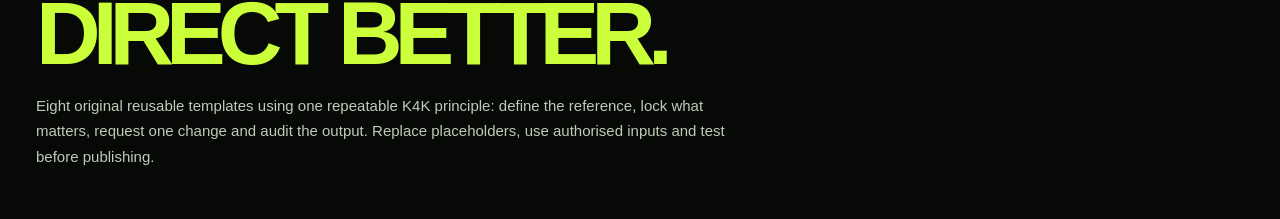
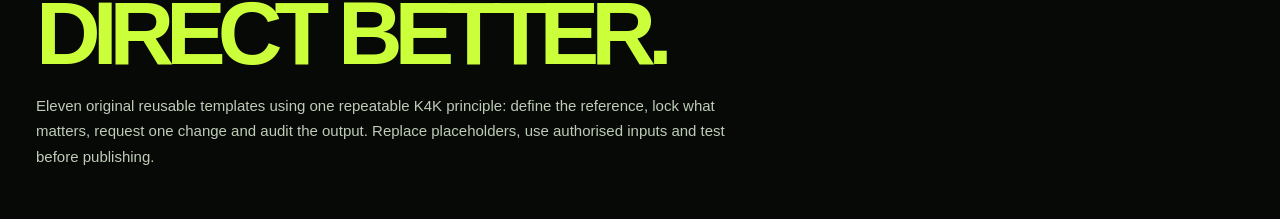
Before and after one commit to kreativestudios4k-lgtm/k4k-academy-v2, a Next.js app: page /prompts in a window 1280 px wide. Shown: the part 247-466 px from the top of the page. Built offline with nearby package versions, Linux system fonts and the light colour scheme; no server answers.

Commit message:
Link Academy navigation and prompt vault to new viral character swap workflow

```diff
--- a/app/prompts/page.js
+++ b/app/prompts/page.js
@@ -11,7 +11,7 @@ export default function K4KPromptVault(){
  async function copy(prompt,index){try{await navigator.clipboard.writeText(prompt);setCopied(index);setError('')}catch{setError('Clipboard access was denied. Select the template and copy it manually.')}}
  return <main className="k4k-classroom"><IdeaHeader privateArea/><div className="k4k-course-shell">
   <nav className="k4k-course-breadcrumb"><Link href="/academy"><ArrowLeft size={16}/> YOUR STUDIO</Link><span>THE K4K PROMPT CONTROL ROOM</span></nav>
-  <header style={{padding:'55px 0 33px'}}><span className="k4k-course-kicker">K4K ACADEMY / CONTROLLED GENERATION</span><h1 style={{fontSize:'clamp(53px,7vw,98px)',letterSpacing:'-.09em',lineHeight:'.88',margin:'20px 0'}}>PROMPT LESS.<br/><span style={{color:'#caff39'}}>DIRECT BETTER.</span></h1><p style={{fontSize:15,color:'#bfccb7',lineHeight:1.7,maxWidth:720}}>Eight original reusable templates using one repeatable K4K principle: define the reference, lock what matters, request one change and audit the output. Replace placeholders, use authorised inputs and test before publishing.</p></header>
+  <header style={{padding:'55px 0 33px'}}><span className="k4k-course-kicker">K4K ACADEMY / CONTROLLED GENERATION</span><h1 style={{fontSize:'clamp(53px,7vw,98px)',letterSpacing:'-.09em',lineHeight:'.88',margin:'20px 0'}}>PROMPT LESS.<br/><span style={{color:'#caff39'}}>DIRECT BETTER.</span></h1><p style={{fontSize:15,color:'#bfccb7',lineHeight:1.7,maxWidth:720}}>Eleven original reusable templates using one repeatable K4K principle: define the reference, lock what matters, request one change and audit the output. Replace placeholders, use authorised inputs and test before publishing.</p></header>
   <div className="k4k-prompt-toolkit-grid">{k4kToolkit.map((x,i)=><article className="k4k-prompt-toolkit-card" key={x.title}><small>CONTROL {String(i+1).padStart(2,'0')} / {x.tag}</small><h3>{x.title}</h3><p>{x.description||'Copy, replace the controlled variable and verify that unrelated image elements remain unchanged.'}</p><pre>{x.prompt}</pre><button type="button" onClick={()=>copy(x.prompt,String(i))}>{copied===String(i)?<Check size={17}/>:<Copy size={17}/>} {copied===String(i)?'COPIED':'COPY K4K PROMPT'}</button></article>)}</div>
   {error&&<p role="alert" style={{color:'#ffd6c7'}}>{error}</p>}
   <div className="k4k-lesson-objective"><span>USAGE NOTE</span><h2>Your prompts are production instructions—not guarantees.</h2><p>Each result must be reviewed for identity consistency, clothing, anatomy, rights and intended usage. External AI tools charge their own credits.</p><Link className="k4k-course-primary" href="/academy/lessons/prompt-control">LEARN THE PROMPT METHOD <ArrowUpRight size={17}/></Link></div>
```
